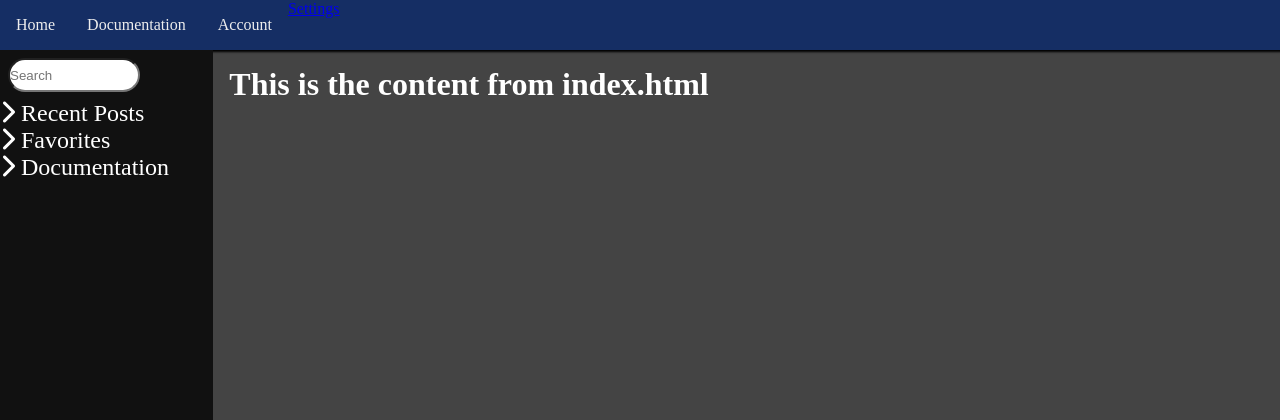
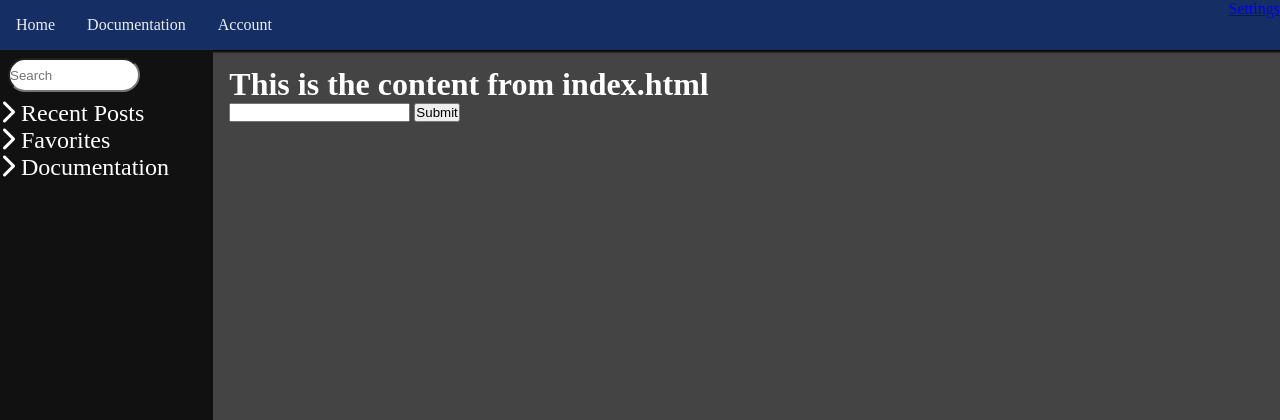
Before and after one commit to JCoker91/Knowledge, a Flask app: page / in a window 1280 px wide. Shown: the top 420 px of the page. Run offline with Flask 2, Linux system fonts and the light colour scheme; some libraries are stand-ins or nearby versions.

Commit message:
final update tonight

```diff
--- a/static/main.css
+++ b/static/main.css
@@ -13,6 +13,7 @@ body{
 
 .main-nav {
     display: flex;
+    justify-content: space-between;
     list-style-type: none;
     color: #EEEEEE;
     background-color: rgba(4, 39, 114, 0.712);
--- a/templates/index.html
+++ b/templates/index.html
@@ -1,4 +1,8 @@
 {% extends "layout.html" %}
 {% block content %}
     <h1 class="test1">This is the content from index.html</h1>
+    <form action="">
+        <input type="textarea">
+        <input type="submit">
+    </form>
 {% endblock %}
```
